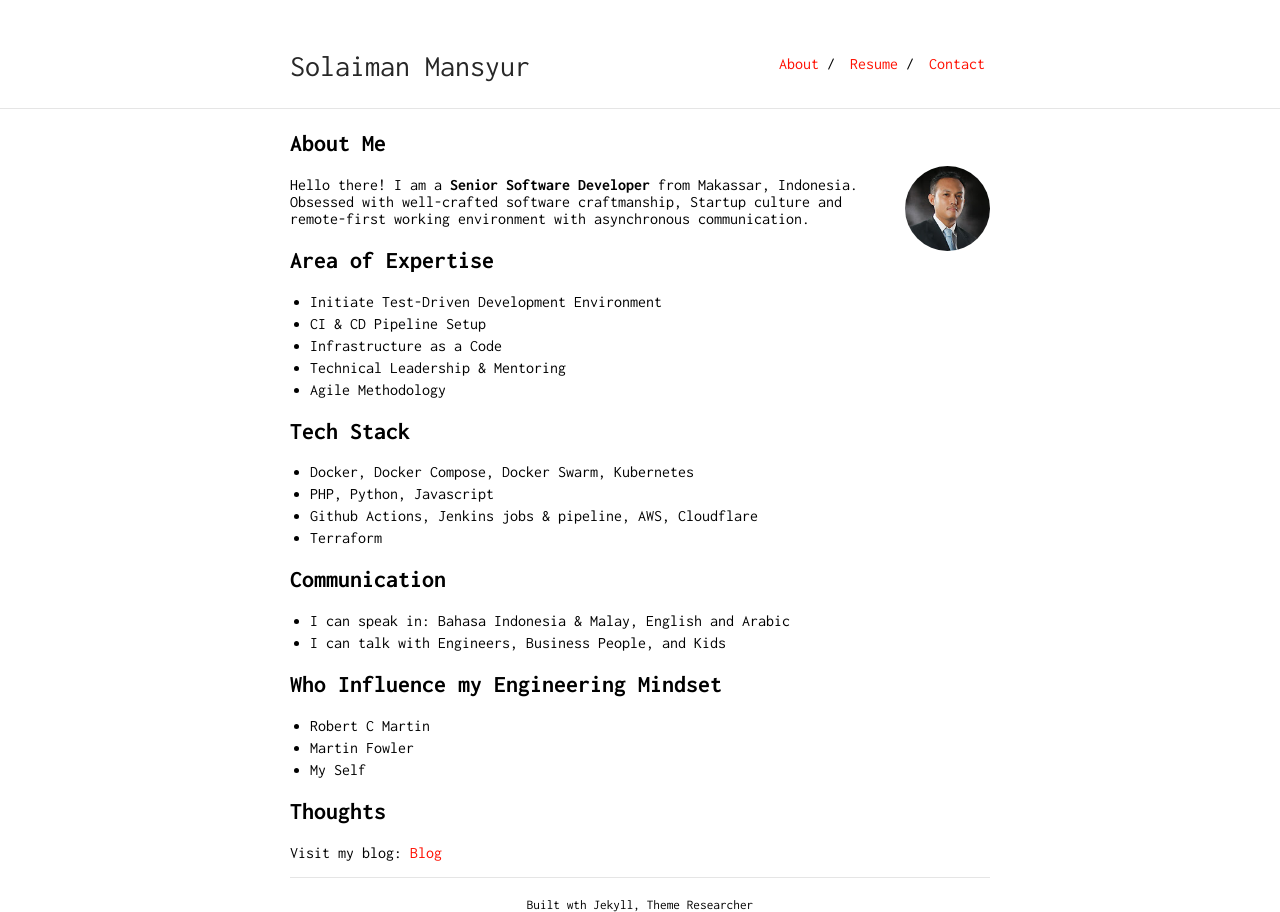
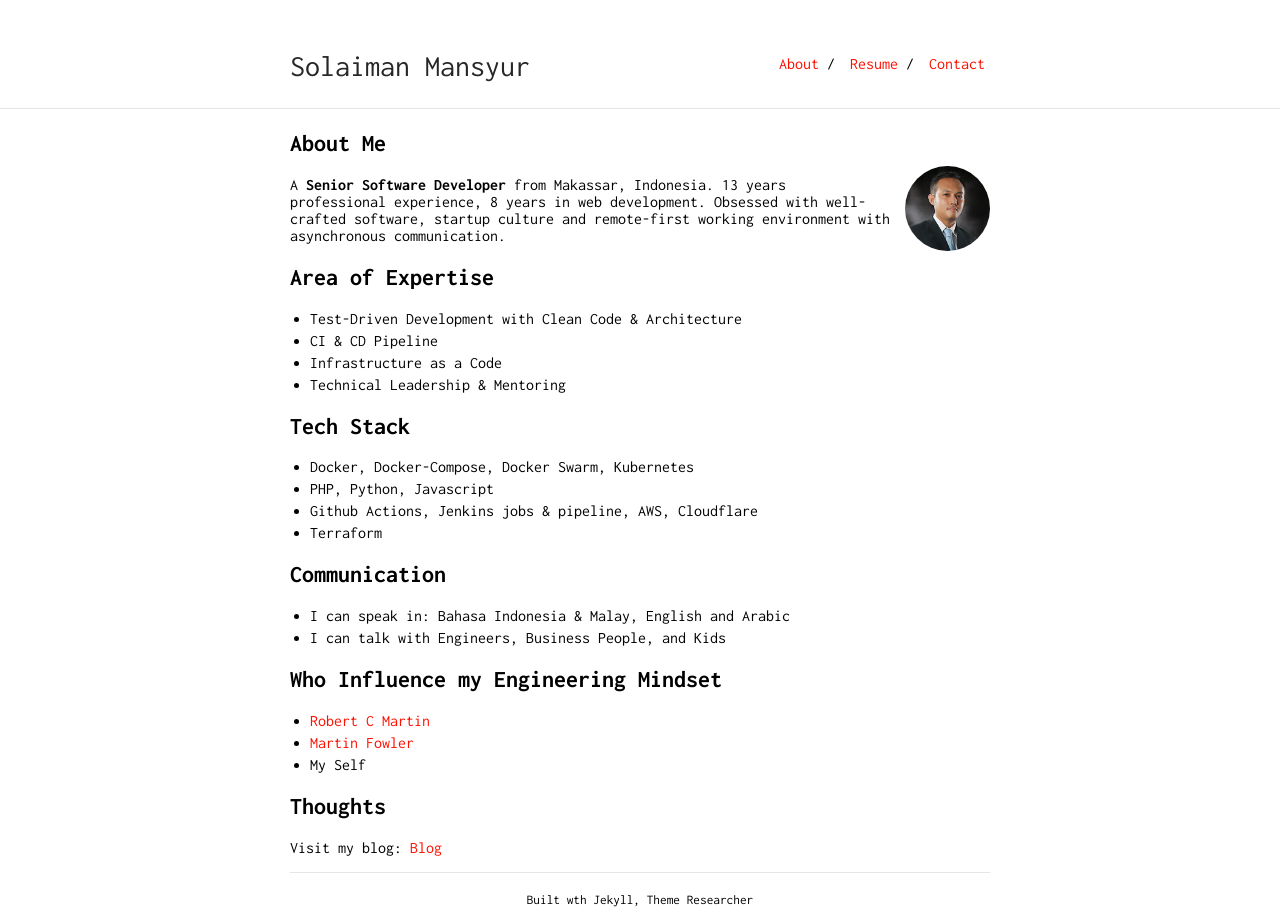
Before and after one commit to emanmks/emanmks.github.io, a Jekyll site: the page built from index.md, in a window 1280 px wide. Built offline with Jekyll 4.4.1, drawn with Linux system fonts in a browser that asks for light colours; our own code applies the rules of GitHub Pages for plain Markdown files.

Commit message:
simplify some sentences

```diff
--- a/index.md
+++ b/index.md
@@ -6,21 +6,20 @@ layout: default
 
 <img class="profile-picture" src="photo.jpg">
 
-Hello there! I am a **Senior Software Developer** from Makassar, Indonesia. Obsessed with well-crafted software craftmanship, Startup culture and remote-first working environment with asynchronous communication.
+A **Senior Software Developer** from Makassar, Indonesia. 13 years professional experience, 8 years in web development. Obsessed with well-crafted software, startup culture and remote-first working environment with asynchronous communication.
 
 
 ## Area of Expertise
 
- * Initiate Test-Driven Development Environment
- * CI & CD Pipeline Setup
+ * Test-Driven Development with Clean Code & Architecture
+ * CI & CD Pipeline
  * Infrastructure as a Code
  * Technical Leadership & Mentoring
- * Agile Methodology
 
 
 ## Tech Stack
 
- * Docker, Docker Compose, Docker Swarm, Kubernetes
+ * Docker, Docker-Compose, Docker Swarm, Kubernetes
  * PHP, Python, Javascript
  * Github Actions, Jenkins jobs & pipeline, AWS, Cloudflare
  * Terraform
@@ -34,8 +33,8 @@ Hello there! I am a **Senior Software Developer** from Makassar, Indonesia. Obse
 
 ## Who Influence my Engineering Mindset
 
-* Robert C Martin
-* Martin Fowler
+* [Robert C Martin](http://blog.cleancoder.com/)
+* [Martin Fowler](https://martinfowler.com/)
 * My Self
 
 
```
